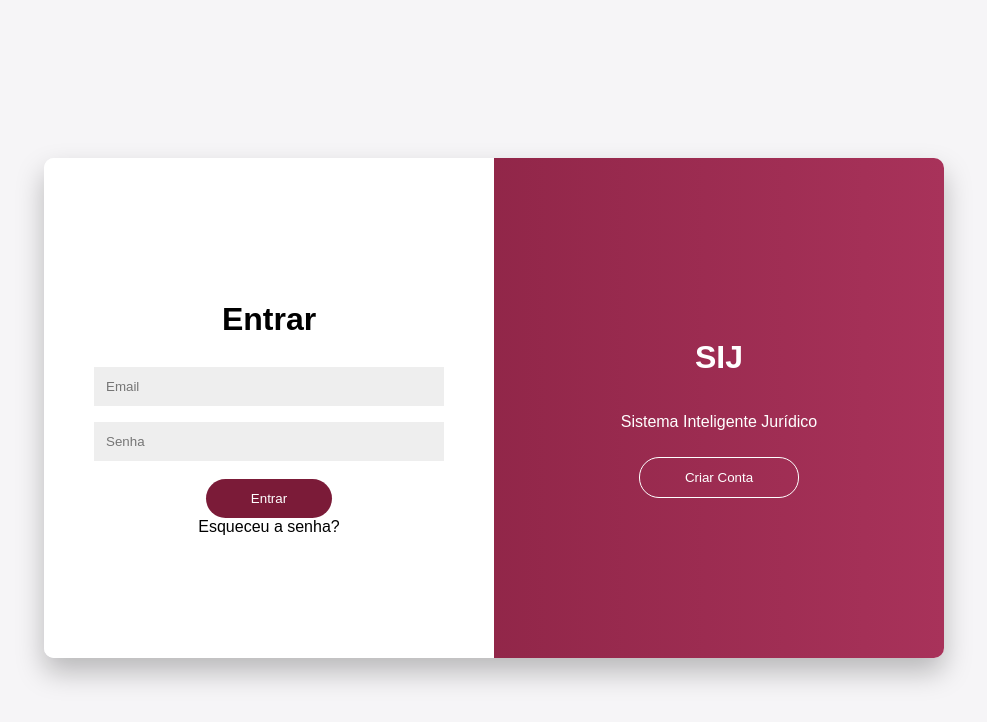
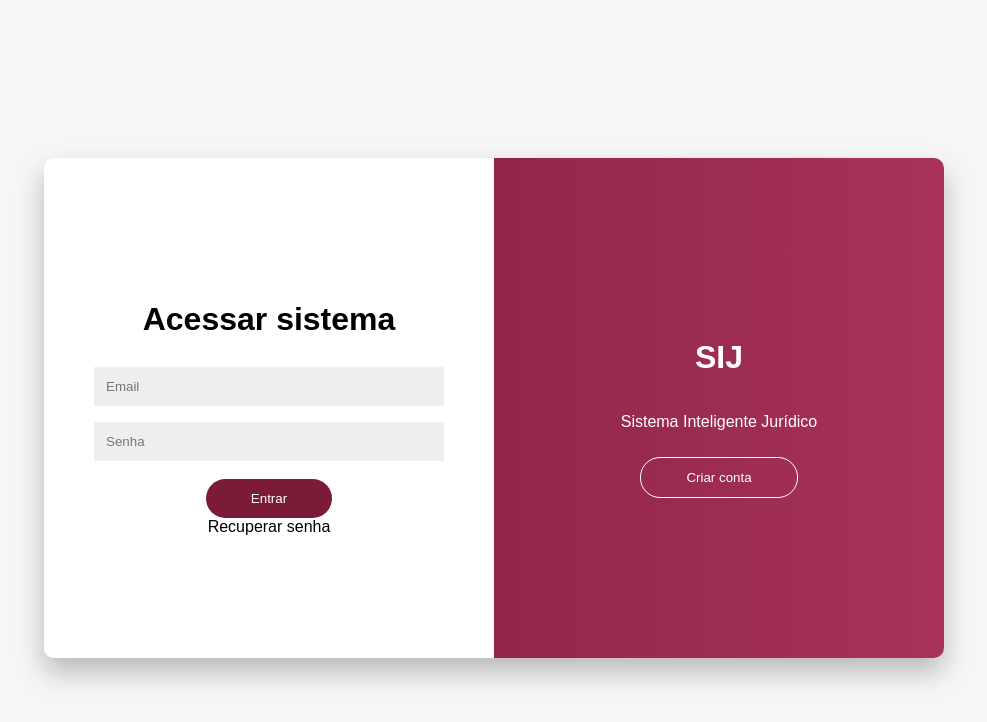
Before and after one commit to sistemaintegradojuridico/SIJ, a plain HTML site: page index.html in a window 1280 px wide. Shown: the whole page, without its empty margins (146-1133 px from the left). Drawn offline with Linux system fonts and the light colour scheme.

Commit message:
Update index.html

```diff
--- a/index.html
+++ b/index.html
@@ -12,22 +12,23 @@
   <!-- CADASTRO -->
   <div class="form-container sign-up-container">
     <form>
-      <h1>Criar Conta</h1>
+      <h1>Criar conta</h1>
       <input type="text" placeholder="Nome" />
       <input type="email" placeholder="Email" />
       <input type="password" placeholder="Senha" />
-      <button type="button" id="btnCadastrar">Cadastrar</button>
+      <button id="btnCadastrar">Cadastrar</button>
     </form>
   </div>
 
   <!-- LOGIN -->
   <div class="form-container sign-in-container">
     <form>
-      <h1>Entrar</h1>
+      <h1>Acessar sistema</h1>
       <input type="email" placeholder="Email" />
       <input type="password" placeholder="Senha" />
-      <button type="button" id="btnEntrar">Entrar</button>
-      <a id="recuperarSenha">Esqueceu a senha?</a>
+      <button id="btnEntrar">Entrar</button>
+
+      <a id="recuperarSenha">Recuperar senha</a>
     </form>
   </div>
 
@@ -44,7 +45,7 @@
       <div class="overlay-panel overlay-right">
         <h1>SIJ</h1>
         <p>Sistema Inteligente Jurídico</p>
-        <button class="ghost" id="signUp">Criar Conta</button>
+        <button class="ghost" id="signUp">Criar conta</button>
       </div>
 
     </div>
```
